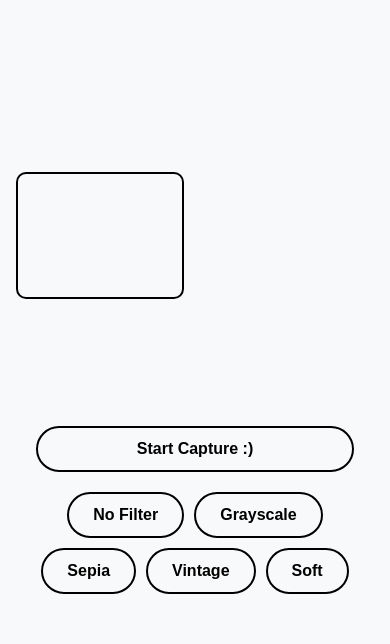
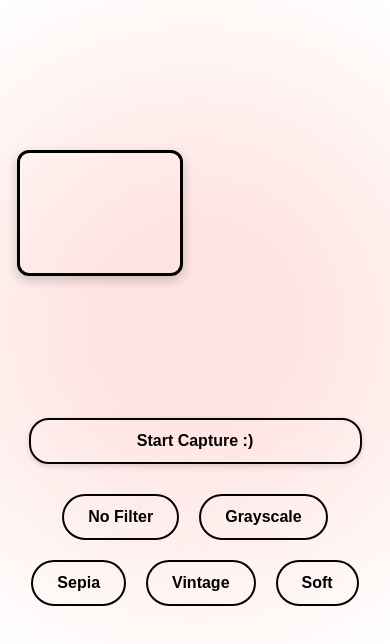
Before and after one commit to yandong2023/picapica, a React (Create React App) app in the folder frontend/: page /photobooth in a window 390 px wide. Shown: the part 108-752 px from the top of the page. Built offline with nearby package versions, Linux system fonts and the light colour scheme; no server answers.

Commit message:
Update App.css

```diff
--- a/frontend/src/App.css
+++ b/frontend/src/App.css
@@ -82,8 +82,29 @@
   height: 450px;
   object-fit: cover; /* Prevents weird stretching */
   transform: scaleX(-1); /* Mirror effect */
-  border-radius: 10px;
-  border: 2px solid black;
+  border-radius: 12px;
+  border: 3px solid black;
+  box-shadow: 0 4px 12px rgba(0, 0, 0, 0.2);
+  position: center;
+
+}
+
+body {
+  background: radial-gradient(circle, #ffe4e1 20%, #fff 80%);
+  margin: 0;
+  padding: 0;
+}
+
+.camera-container {
+  display: flex;
+  flex-direction: column;
+  align-items: center;
+  gap: 20px;
+}
+
+button {
+  margin: 10px;
+  padding: 12px 20px;
 }
 
 
@@ -328,7 +349,9 @@ html, body {
   .camera-container {
     width: 100%;
     height: 300px; /* Adjust height */
+    padding: 10px;
   }
+
 
   .video-feed {
     width: 100%;
@@ -337,8 +360,10 @@ html, body {
     aspect-ratio: 4/3; /* Lock to 4:3 aspect ratio */
     object-fit: cover;
     transform: scaleX(-1); /* Mirror effect */
-    border-radius: 10px;
-    border: 2px solid black;
+    border-radius: 12px;
+    border: 3px solid black;
+    box-shadow: 0 4px 12px rgba(0, 0, 0, 0.2);
+
   }
 
   .controls, .filters {
@@ -350,6 +375,8 @@ html, body {
     width: 90%;
     padding: 12px;
     font-size: 16px;
+    border-radius: 20px;
+    box-shadow: 0 2px 6px rgba(0, 0, 0, 0.15);
   }
 }
 
```
